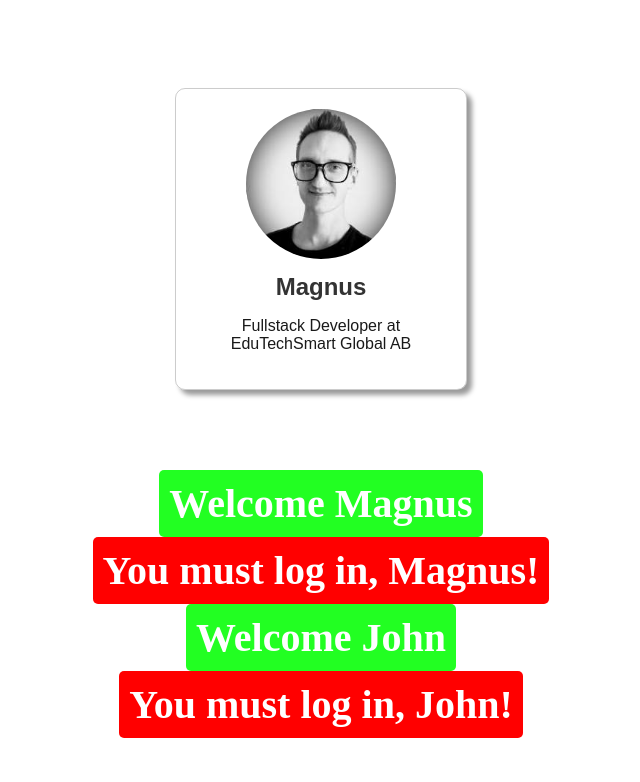
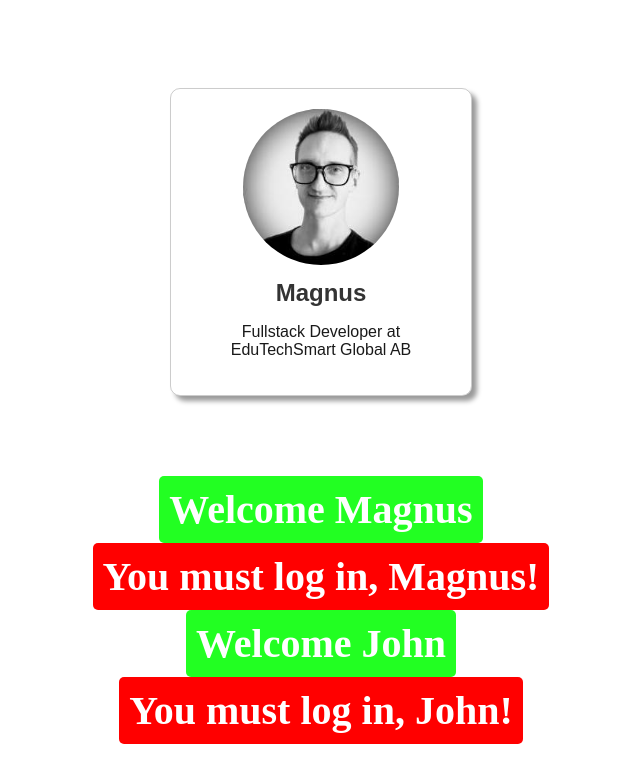
Before and after one commit to mrkarstrom/react-webpage, a React (Vite) app: page / in a window 1280 px wide. Shown: the top 782 px of the page, without its empty margins (327-967 px from the left). Built offline with nearby package versions, Linux system fonts and the light colour scheme.

Commit message:
Timestamp: 1.00.46 on video - React Full Course For Free 2024

```diff
--- a/src/index.css
+++ b/src/index.css
@@ -4,7 +4,7 @@
   box-shadow: 5px 5px 5px rgba(0, 0, 0, 0.4);
   padding: 20px;
   text-align: center;
-  max-width: 250px;
+  max-width: 260px;
   display: inline-block;
   margin:5em auto;
 }
```
